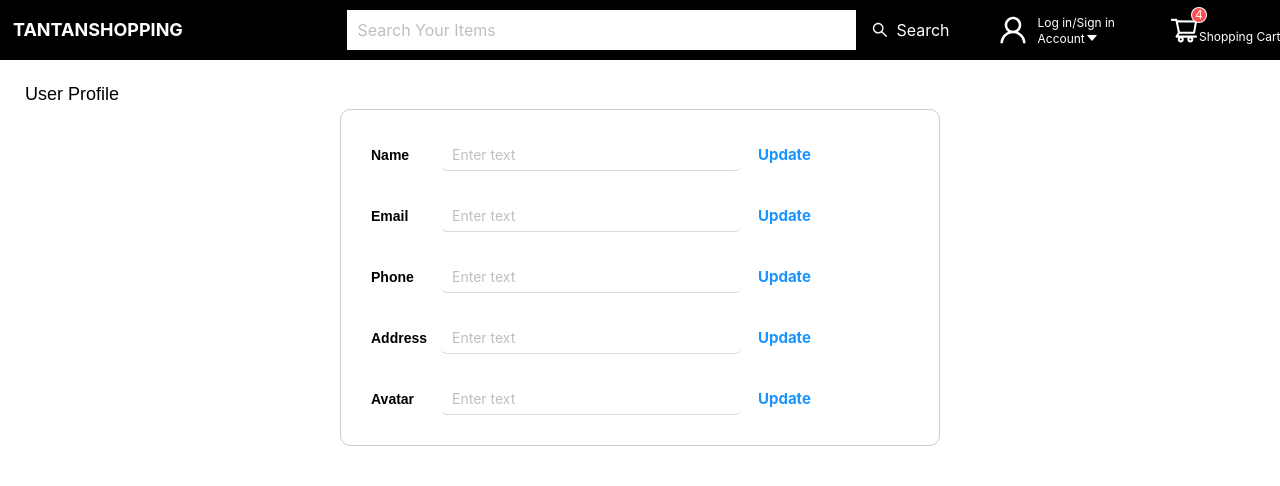
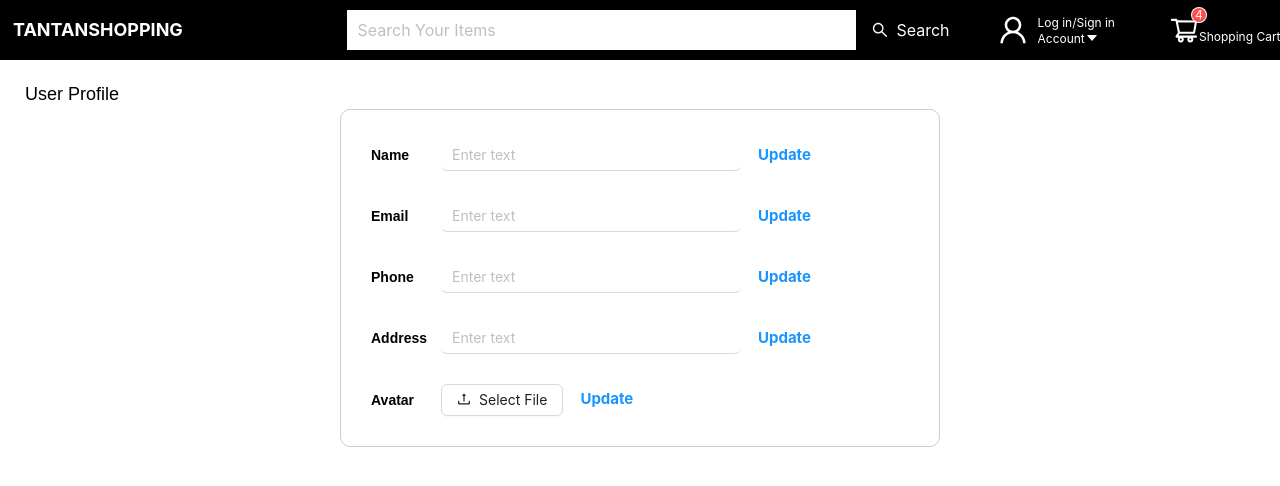
Before and after one commit to ChacoBee/shopping-store-frontend, a React (Create React App) app: page /profile-user in a window 1280 px wide. Shown: the top 486 px of the page. Built offline with nearby package versions, Linux system fonts and the light colour scheme.

Commit message:
upload profile avatar

```diff
--- a/src/components/Header/Header.jsx
+++ b/src/components/Header/Header.jsx
@@ -26,6 +26,7 @@
     const dispatch = useDispatch()
     const [loading, setLoading] = React.useState(false)
     const [userName, setUserName] = React.useState('')
+    const [userAvatar, setUserAvatar] = React.useState('')
 
     const handleNavigationLogin = () => {
         navigate('/sign-in');
@@ -42,8 +43,9 @@
     useEffect(() => {
       setLoading(true)
       setUserName(user?.name)
+      setUserAvatar(user?.avatar)
       setLoading(false)
-    },[user?.name])
+    },[user?.name, user?.avatar])
 
     const handleNavigationUserInfo = () => {
       navigate('/profile-user');
@@ -74,7 +76,16 @@
           <Col span={6} style={{ display: 'flex', gap: '54px', alignItems: 'center' }}>
             <Loading isLoading={loading}>
               <WrapperHeaderAccount>
-                <UserOutlined style={{ fontSize: '30px' }} />
+                {userAvatar ? (
+                  <img src={userAvatar} alt='avatar' style={{
+                     width: '30px',
+                     height: '30px',
+                     borderRadius: '50%',
+                     objectFit: 'cover'
+                  }}/>
+                ) : (
+                  <UserOutlined style={{ fontSize: '30px' }} />
+                )}
                   {user?.access_token ? (
                     <>
                       <Popover content={content} trigger="click">
--- a/src/pages/ProfilePage/ProfilePage.jsx
+++ b/src/pages/ProfilePage/ProfilePage.jsx
@@ -1,5 +1,5 @@
 import React, { use, useEffect } from 'react'
-import { WrapperContentProfile, WrapperHeader, WrapperInput, WrapperLabel } from './style'
+import { WrapperContentProfile, WrapperHeader, WrapperInput, WrapperLabel, WrapperUploadFile } from './style'
 import InputForm from '../../components/InputForm/InputForm'
 import ButtonComponent from '../../components/ButtonComponent/ButtonComponent'
 import { useDispatch, useSelector } from 'react-redux'
@@ -7,6 +7,9 @@ import * as UserService from '../../services/UserService'
 import { useMutationHooks } from '../../hooks/useMutation'
 import * as message from '../../components/Messages/Messages'
 import { updateUser } from '../../redux/slices/userSlice'
+import { Button, Upload } from 'antd';
+import { UploadOutlined } from '@ant-design/icons';
+import { getBase64 } from '../../utils'
 
 
 const ProfilePage = () => {
@@ -62,8 +65,12 @@ const ProfilePage = () => {
     const handleOnchangeAddress = (value) => {
         setAddress(value)
     }
-    const handleOnchangeAvatar = (value) => {
-        setAvatar(value)
+    const handleOnchangeAvatar = async ({fileList}) => {
+        const file = fileList[0]
+        if (!file.url && !file.preview) {
+            file.preview = await getBase64(file.originFileObj);
+          }
+        setAvatar(file.preview)
     }
 
     const handleUpdate = () => {
@@ -180,12 +187,16 @@ const ProfilePage = () => {
                     </WrapperInput>
                     <WrapperInput>
                         <WrapperLabel htmlFor='avatar'>Avatar</WrapperLabel>
-                        <InputForm
-                            id = 'avatar'
-                            style={{ width: '300px' }}
-                            value={avatar}
-                            onChange ={handleOnchangeAvatar}
-                        />
+                        <WrapperUploadFile onChange={handleOnchangeAvatar} maxCount={1}>
+                            <Button icon={<UploadOutlined />}>Select File</Button>
+                        </WrapperUploadFile>
+                        {avatar && (
+                            <img
+                                src={avatar}
+                                alt="avatar"
+                                style={{ width: '60px', height: '60px', borderRadius: '50%', marginTop: '10px', objectFit: 'cover' }}
+                            />
+                        )}
                         <ButtonComponent
                             onClick={handleUpdate}
                             size={40}
--- a/src/pages/ProfilePage/style.js
+++ b/src/pages/ProfilePage/style.js
@@ -1,3 +1,4 @@
+import { Upload } from "antd";
 import styled from "styled-components";
 
 export const WrapperHeader = styled.h1`
@@ -31,3 +32,17 @@ export const WrapperInput = styled.div`
     align-items: center;
     gap: 10px;
 `;
+
+export const WrapperUploadFile = styled(Upload)`
+    & .ant-upload.ant-upload-select.ant-upload-select-picture-card {
+        width: 60px;
+        height: 60px;
+        border-radius: 50%;
+    }
+    & .ant-upload-list-item-container {
+        display: none;
+    }
+    /* & .ant-upload-list-item-name {
+        display: none;
+    } */
+`
--- a/src/utils.js
+++ b/src/utils.js
@@ -6,3 +6,11 @@ export const isJsonString = (data) =>{
     }
     return true
 }
+
+export const getBase64 = (file) =>
+    new Promise((resolve, reject) => {
+      const reader = new FileReader();
+      reader.readAsDataURL(file);
+      reader.onload = () => resolve(reader.result);
+      reader.onerror = (error) => reject(error);
+    });
```
